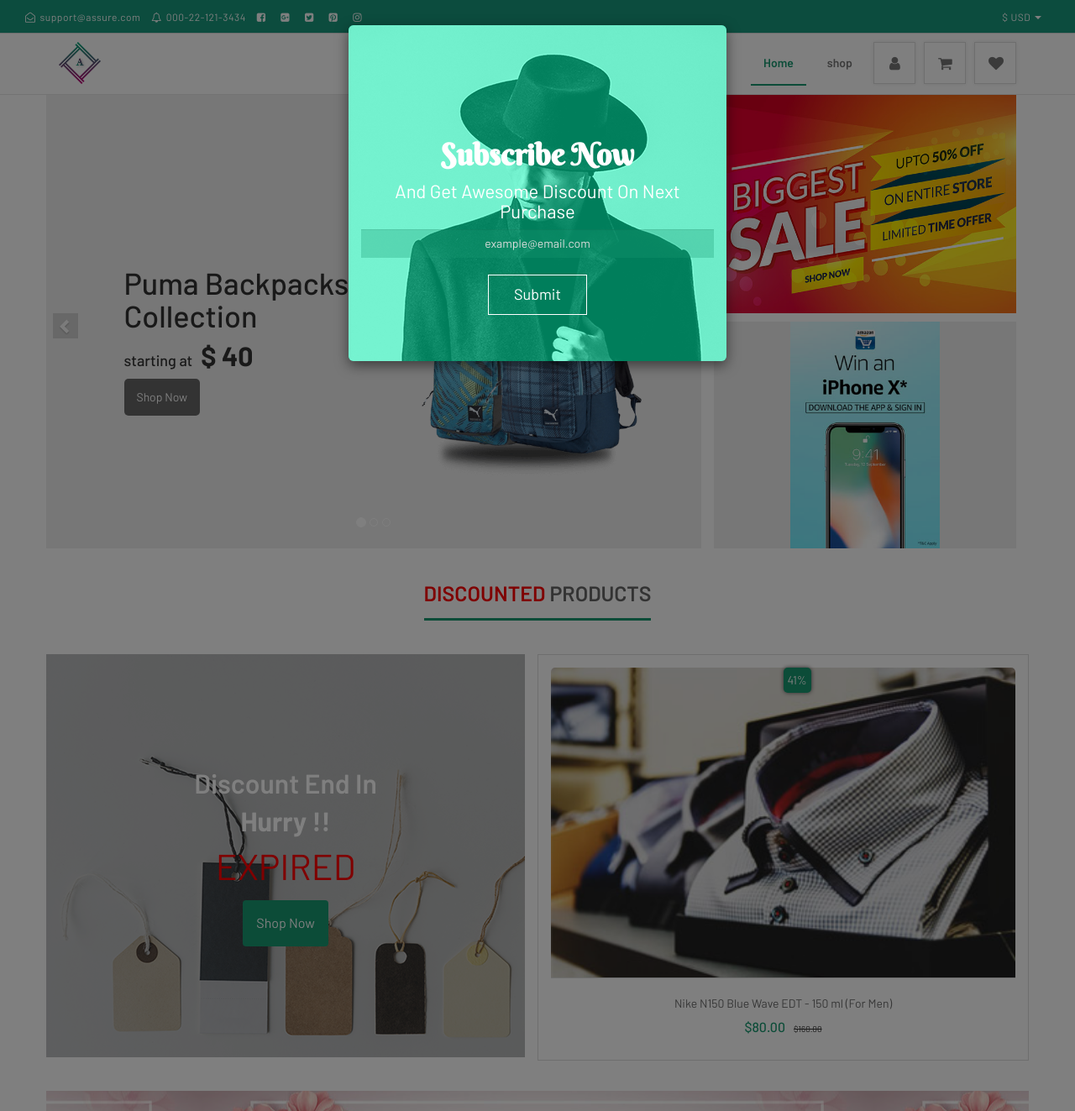
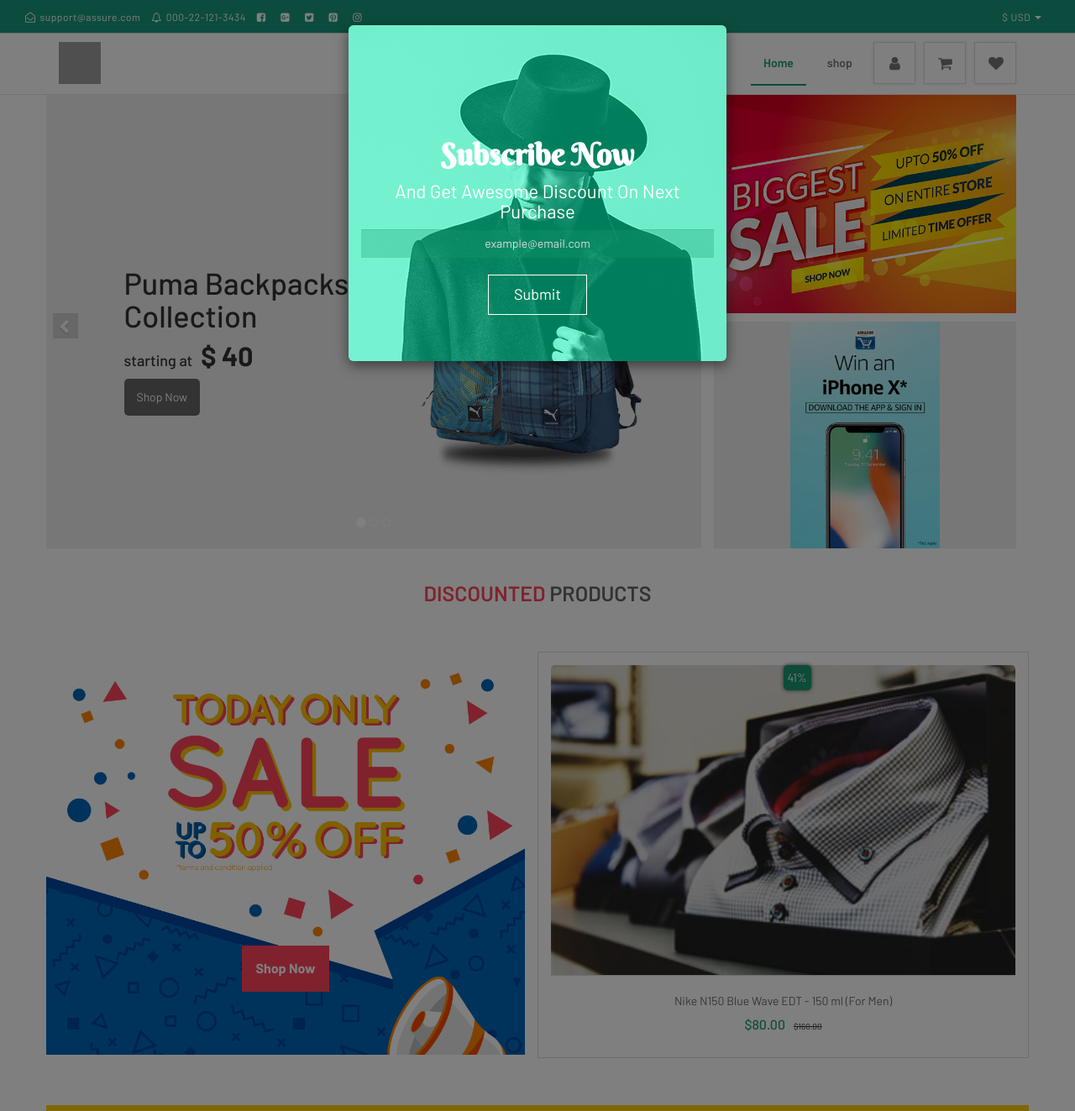
Before and after one commit to JigarFotaria/Shopping, a PHP site: page / in a window 1280 px wide. Shown: the whole page at 84% size. Run offline with PHP 8.4, Linux system fonts and the light colour scheme; grey boxes are pictures that could not be loaded.

Commit message:
New Start

```diff
--- a/cms/header.php
+++ b/cms/header.php
@@ -8,7 +8,7 @@
             <span class="icon-bar"></span>
             <span class="icon-bar"></span>
             </button>
-            <a class="navbar-brand" href="index.php"><img src="images/logo.png" class="img-responsive"></a>
+            <a class="navbar-brand" href="index.php"><img src="images/logo.svg" class="img-responsive"></a>
           </div>
           <div id="navbar" class="navbar-collapse collapse">
             <ul class="nav navbar-nav">
--- a/css/style.css
+++ b/css/style.css
@@ -81,7 +81,7 @@
      margin-bottom: 40px;
 }
  .color-red {
-    color:red!important;
+    color:#ff455d!important;
 }
  .color-green {
     color:#189879;
@@ -374,11 +374,12 @@
 
 /*offer section*/
  main .offer-section {
-    background:url('../images/flower-bg.jpg');
+    background:url('../images/advertise_1.png');
      background-position: center;
      width: 100%;
      display: table;
-     height: 260px;
+     height: 300px;
+     margin-top: 20px;
 }
  main .offer-section p {
     text-align: center;
@@ -684,7 +685,7 @@
      text-transform: uppercase;
      color:#666;
      display: inline-block;
-     border-bottom: 3px solid #189870;
+     /*border-bottom: 3px solid #189870;*/
      margin-top: 20px;
      margin-bottom: 0;
 }
@@ -731,23 +732,26 @@
      left:0;
      content: '';
      display: flex;
-     background: url(../images/discount.png);
+     background: url(../images/advertise_4.jpg);
      background-repeat: no-repeat;
      z-index: 998;
      width: 100%;
      height: 480px;
      align-items: center;
      flex-wrap: wrap;
+     background-size: 100%;
+     background-position: top center;
      place-content:center;
      flex-flow: column nowrap;
 }
  main .prd-slider .overlay-disc:before {
     position: absolute;
      content: '';
-     background-color: rgba(110,110,110,0.4);
+    /* background-color: rgba(110,110,110,0.4);*/
      width: 100%;
      height: 100%;
      left:0;
+     transition: ease 0.2s;
 }
  main .prd-slider .overlay-disc p {
     font-size: 43px;
@@ -775,12 +779,14 @@
     font-size: 16px;
      vertical-align: middle;
      padding: 15px;
-     color:#fff;
-     background-color: #189870;
-     z-index: 99999;
-    display: flex;
-     align-items: center;
-     flex-direction: column;
+    border-radius: 0;
+    z-index: 99999;
+    color: #fff;
+    background-color:#ff455d;
+    position: absolute;
+    font-weight: bold;
+    bottom:75px;
+
 }
 /*main .prd-slider .overlay-disc p {
     font-size: 43px;
@@ -815,8 +821,8 @@
 */
  main .prd-slider .overlay-disc a:hover {
     background-color: transparent;
-     border:1px solid #189870;
-     color:#189870;
+     border:1px solid #00469e;
+     color:#fff;
 }
  main .prd-thumb .prd-detail a.remove {
     float: right;
@@ -1295,16 +1301,16 @@
     height: 15px;
      width: 15px;
 }
- .ui-state-focus, .ui-state-active, .ui-widget-content .ui-state-active, .ui-widget-header .ui-state-active, a.ui-button:active, .ui-button:active, .ui-button.ui-state-active:hover {
+ /*.ui-state-focus, .ui-state-active, .ui-widget-content .ui-state-active, .ui-widget-header .ui-state-active, a.ui-button:active, .ui-button:active, .ui-button.ui-state-active:hover {
     border-color: #189870;
      background-color: #189870;
-}
+}*/
  .ui-widget-header {
     background-color: #9d297b;
 }
  .ui-state-hover, .ui-widget-content .ui-state-hover, .ui-widget-header .ui-state-hover, .ui-state-focus, .ui-widget-content .ui-state-focus, .ui-widget-header .ui-state-focus, .ui-button:hover, .ui-button:focus {
-    border-color: #189870;
-     background-color: #189870;
+    border-color: #9d297b;
+     background-color: #transperant;
 }
  main .r-pannel .column {
     display: table;
--- a/index.php
+++ b/index.php
@@ -108,9 +108,9 @@
             </div>
             <div class="col-xs-12 col-sm-6 prd-slider discount-offer">
                <div class="overlay-disc">
-                  <span>Discount End In <strong>Hurry !!</strong></span>
+                 <!--  <span>Discount End In <strong>Hurry !!</strong></span>
                   <p id="timer">
-                  </p>
+                  </p> -->
                   <a class="btn" href="#">Shop Now</a>
                </div>
             </div>
@@ -250,10 +250,10 @@
          </div>
          <div class="row">
             <div class="offer-section">
-               <p>Buy Any 2!</p>
+              <!--  <p>Buy Any 2!</p>
                <a href="product-list.php"><span>1299</span></a>
                <a href="product-list.php"><span>1399</span></a>
-               <a href="product-list.php"><span>1499</span></a>
+               <a href="product-list.php"><span>1499</span></a> -->
             </div>
          </div>
          <div class="row">
@@ -523,7 +523,7 @@
       <script src="js/commanjs.js"></script>
       <script src="js/bootstrap.min.js"></script>
       <script type="text/javascript"></script>
-      <script>
+      <!-- <script>
          // Set the date we're counting down to
          var countDownDate = new Date("mar 15, 2018 15:37:25").getTime();
 
@@ -552,6 +552,6 @@
                  document.getElementById("timer").innerHTML = "EXPIRED";
              }
          }, 1000);
-      </script>
+      </script> -->
    </body>
 </html>
--- a/js/commanjs.js
+++ b/js/commanjs.js
@@ -53,11 +53,11 @@
         navText: ["<i class='fa fa-long-arrow-left' aria-hidden='true'></i>","<i class='fa fa-long-arrow-right' aria-hidden='true'></i>"],
         responsiveClass:true,
         autoplay:true,
-        autoplayTimeout:2500,
+        autoplayTimeout:10000,
         autoplayHoverPause:false,
         responsive:{
             0:{
-                items:1,
+                items:3,
                 nav:false
             },
             600:{
@@ -79,7 +79,7 @@
         navText: ["<i class='fa fa-long-arrow-left' aria-hidden='true'></i>","<i class='fa fa-long-arrow-right' aria-hidden='true'></i>"],
         responsiveClass:true,
         autoplay:true,
-        autoplayTimeout:2500,
+        autoplayTimeout:10000,
         autoplayHoverPause:false,
         responsive:{
             0:{
@@ -104,7 +104,7 @@
         rewind: true,
         responsiveClass:true,
         autoplay:true,
-        autoplayTimeout:4000,
+        autoplayTimeout:10000,
         autoplayHoverPause:false,
         responsive:{
             0:{
@@ -124,19 +124,7 @@
     });
 
 
-    $(function() {
-    $("#slider-range").slider({
-      range: true,
-      min: 0,
-      max: 500,
-      values: [ 75, 300 ],
-      slide: function( event, ui ) {
-        $( "#amount" ).val( "$" + ui.values[ 0 ] + " - $" + ui.values[ 1 ] );
-      }
-    });
-    $( "#amount" ).val( "$" + $( "#slider-range" ).slider( "values", 0 ) +
-      " - $" + $( "#slider-range" ).slider( "values", 1 ) );
-  });
+
 
 
 });
```
Also changed, not shown: product-list.php (+15 -0 lines), images/advertise_1.png (added), images/advertise_4.jpg (added), 1 other file.
